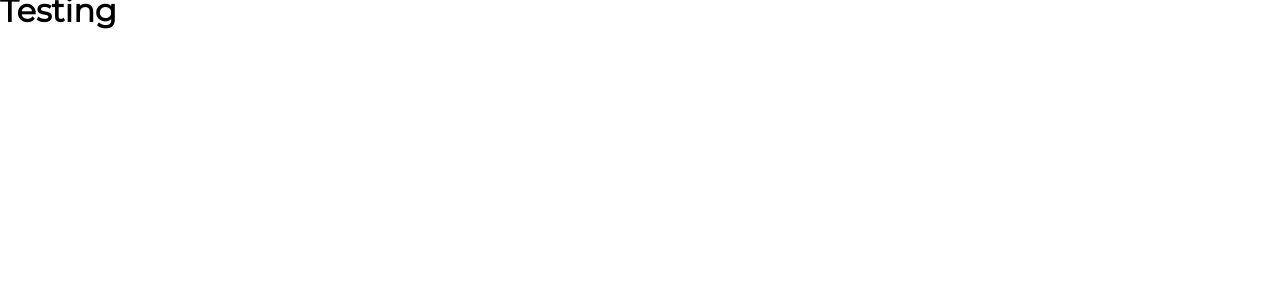
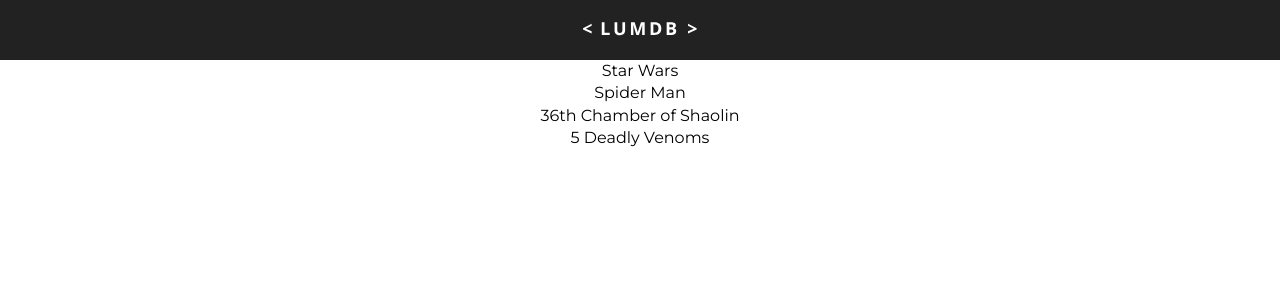
Before and after one commit to rebeccahongsf/react-moviedb, a React (Create React App) app: page / in a window 1280 px wide. Shown: the top 300 px of the page. Built offline with nearby package versions, Linux system fonts and the light colour scheme.

Commit message:
Add Movie component

```diff
--- a/src/App.css
+++ b/src/App.css
@@ -11,3 +11,22 @@ body {
   line-height: 1.4em;
   overflow: hidden;
 }
+
+.App {
+  text-align: center;
+}
+
+.App-header {
+  background-color: #222;
+  height: 60px;
+  padding: 20px;
+  color: white;
+}
+
+.App-title {
+  font-size: 1.5em;
+}
+
+.App-intro {
+  font-size: large;
+}
--- a/src/App.js
+++ b/src/App.js
@@ -1,12 +1,41 @@
 import React from 'react';
+import { Component } from 'react';
+import Movie from './Movie';
+
+import logo from './logo.svg';
 import './App.css';
 
-function App() {
-  return (
-    <div className="App">
-      <h1>Testing</h1>
-    </div>
-  );
+const movies = [{
+    id: 1,
+    title: 'Star Wars'
+  }, {
+    id: 2,
+    title: 'Spider Man'
+  }, {
+    id: 3,
+    title: '36th Chamber of Shaolin'
+  }, {
+    id: 4,
+    title: '5 Deadly Venoms'
+  }
+];
+
+class App extends Component {
+  render() {
+    return (
+      <div className="App">
+        <header className="App-header">
+          <img src={logo} className="App-logo" alt="logo" />
+        </header>
+        {movies.map((movie) => (
+          <Movie
+            key={movie.id}
+            movie={movie}
+          />
+        ))}
+      </div>
+    );
+  }
 }
 
 export default App;
--- /dev/null
+++ b/src/Movie.js
@@ -0,0 +1,12 @@
+import React from 'react';
+import { Component } from 'react';
+
+export default class Movie extends Component {
+  render() {
+    return(
+      <div>
+        {this.props.movie.title}
+      </div>
+    )
+  }
+}
```
Also changed, not shown: src/logo.svg (added).
